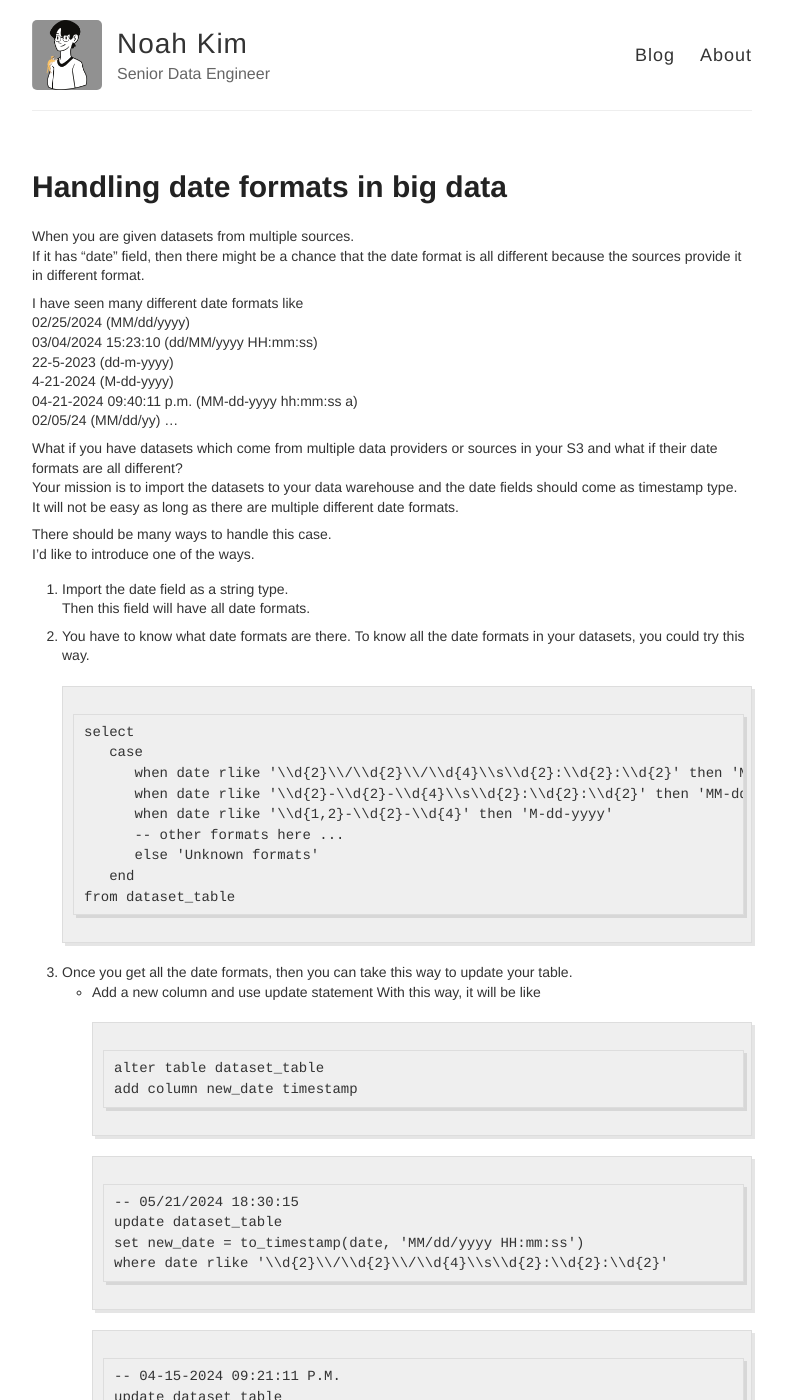
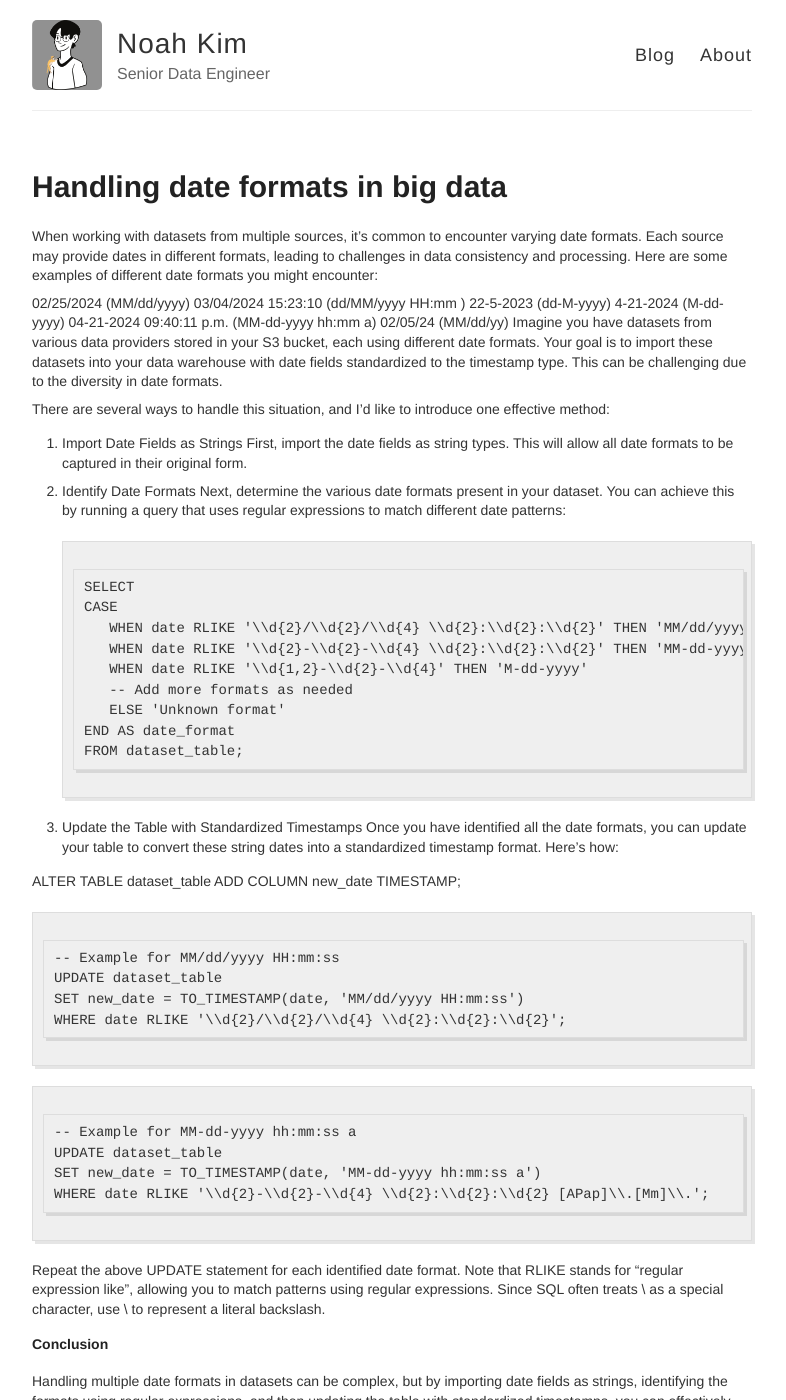
Before and after one commit to noahtjkim/noahtjkim.github.io, a Jekyll site: the page built from _posts/2024-07-31-Handling-Date-Format.md, in a window 1280 px wide and 1400 px high. Shown: the whole window, without its empty margins (248-1034 px from the left). Built offline with Jekyll 4.4.1, drawn with Linux system fonts in a browser that asks for light colours; some of the changed text lies outside the part shown.

Commit message:
Update 2024-07-31-Handling-Date-Format.md

````diff
--- a/_posts/2024-07-31-Handling-Date-Format.md
+++ b/_posts/2024-07-31-Handling-Date-Format.md
@@ -3,61 +3,56 @@ layout: post
 title: Handling date formats in big data
 ---
 
-When you are given datasets from multiple sources.
-If it has "date" field, then there might be a chance that the date format is all different because the sources provide it in different format.
+When working with datasets from multiple sources, it's common to encounter varying date formats. Each source may provide dates in different formats, leading to challenges in data consistency and processing. Here are some examples of different date formats you might encounter:
 
-I have seen many different date formats like
 02/25/2024 (MM/dd/yyyy)
-03/04/2024 15:23:10 (dd/MM/yyyy HH:mm:ss)
-22-5-2023 (dd-m-yyyy)
+03/04/2024 15:23:10 (dd/MM/yyyy HH:mm
+)
+22-5-2023 (dd-M-yyyy)
 4-21-2024 (M-dd-yyyy)
-04-21-2024 09:40:11 p.m. (MM-dd-yyyy hh:mm:ss a)
+04-21-2024 09:40:11 p.m. (MM-dd-yyyy hh:mm
+a)
 02/05/24 (MM/dd/yy)
-...
+Imagine you have datasets from various data providers stored in your S3 bucket, each using different date formats. Your goal is to import these datasets into your data warehouse with date fields standardized to the timestamp type. This can be challenging due to the diversity in date formats.
 
-What if you have datasets which come from multiple data providers or sources in your S3 and what if their date formats are all different?
-Your mission is to import the datasets to your data warehouse and the date fields should come as timestamp type.
-It will not be easy as long as there are multiple different date formats.
+There are several ways to handle this situation, and I’d like to introduce one effective method:
 
-There should be many ways to handle this case.
-I'd like to introduce one of the ways.
+1. Import Date Fields as Strings
+First, import the date fields as string types. This will allow all date formats to be captured in their original form.
 
-1. Import the date field as a string type.
-   Then this field will have all date formats.
+2. Identify Date Formats
+Next, determine the various date formats present in your dataset. You can achieve this by running a query that uses regular expressions to match different date patterns:
+```
+SELECT
+   CASE
+      WHEN date RLIKE '\\d{2}/\\d{2}/\\d{4} \\d{2}:\\d{2}:\\d{2}' THEN 'MM/dd/yyyy HH:mm:ss'
+      WHEN date RLIKE '\\d{2}-\\d{2}-\\d{4} \\d{2}:\\d{2}:\\d{2}' THEN 'MM-dd-yyyy HH:mm:ss'
+      WHEN date RLIKE '\\d{1,2}-\\d{2}-\\d{4}' THEN 'M-dd-yyyy'
+      -- Add more formats as needed
+      ELSE 'Unknown format'
+   END AS date_format
+FROM dataset_table;
+```
 
-2. You have to know what date formats are there.
-   To know all the date formats in your datasets, you could try this way.
-   ```
-   select
-      case
-         when date rlike '\\d{2}\\/\\d{2}\\/\\d{4}\\s\\d{2}:\\d{2}:\\d{2}' then 'MM/dd/yyyy HH:mm:ss'
-         when date rlike '\\d{2}-\\d{2}-\\d{4}\\s\\d{2}:\\d{2}:\\d{2}' then 'MM-dd-yyyy HH:mm:ss'
-         when date rlike '\\d{1,2}-\\d{2}-\\d{4}' then 'M-dd-yyyy'
-         -- other formats here ...
-         else 'Unknown formats'
-      end
-   from dataset_table
-   ```
+3. Update the Table with Standardized Timestamps
+Once you have identified all the date formats, you can update your table to convert these string dates into a standardized timestamp format. Here’s how:
 
-3. Once you get all the date formats, then you can take this way to update your table.
-   - Add a new column and use update statement
-     With this way, it will be like
-     ```
-     alter table dataset_table
-     add column new_date timestamp
-     ```
-     ```
-     -- 05/21/2024 18:30:15
-     update dataset_table
-     set new_date = to_timestamp(date, 'MM/dd/yyyy HH:mm:ss')
-     where date rlike '\\d{2}\\/\\d{2}\\/\\d{4}\\s\\d{2}:\\d{2}:\\d{2}'
-     ```
-     ```
-     -- 04-15-2024 09:21:11 P.M.
-     update dataset_table
-     set new_date = to_timestamp(date, 'MM-dd-yyyy hh:mm:ss a')
-     where date rlike '\\d{2}-\\d{2}-\\d{4}\\s\\d{2}:\\d{2}:\\d{2}\\s[APap]\\.[Mm]\\.'
-     ```
-     and repeat this for other date foramts
-     (rlike is "regular expression like" so you can use regular expression to catch the date format patterns)
-     (Usually sql recognise \ as a special character, so to prevent that, use \\ for "\")
+ALTER TABLE dataset_table
+ADD COLUMN new_date TIMESTAMP;
+
+```
+-- Example for MM/dd/yyyy HH:mm:ss
+UPDATE dataset_table
+SET new_date = TO_TIMESTAMP(date, 'MM/dd/yyyy HH:mm:ss')
+WHERE date RLIKE '\\d{2}/\\d{2}/\\d{4} \\d{2}:\\d{2}:\\d{2}';
+```
+```
+-- Example for MM-dd-yyyy hh:mm:ss a
+UPDATE dataset_table
+SET new_date = TO_TIMESTAMP(date, 'MM-dd-yyyy hh:mm:ss a')
+WHERE date RLIKE '\\d{2}-\\d{2}-\\d{4} \\d{2}:\\d{2}:\\d{2} [APap]\\.[Mm]\\.';
+```
+Repeat the above UPDATE statement for each identified date format. Note that RLIKE stands for "regular expression like", allowing you to match patterns using regular expressions. Since SQL often treats \ as a special character, use \\ to represent a literal backslash.
+
+##### Conclusion
+Handling multiple date formats in datasets can be complex, but by importing date fields as strings, identifying the formats using regular expressions, and then updating the table with standardized timestamps, you can effectively manage and standardize your date fields. This approach ensures that your data warehouse maintains consistency and accuracy across different data sources.
````
